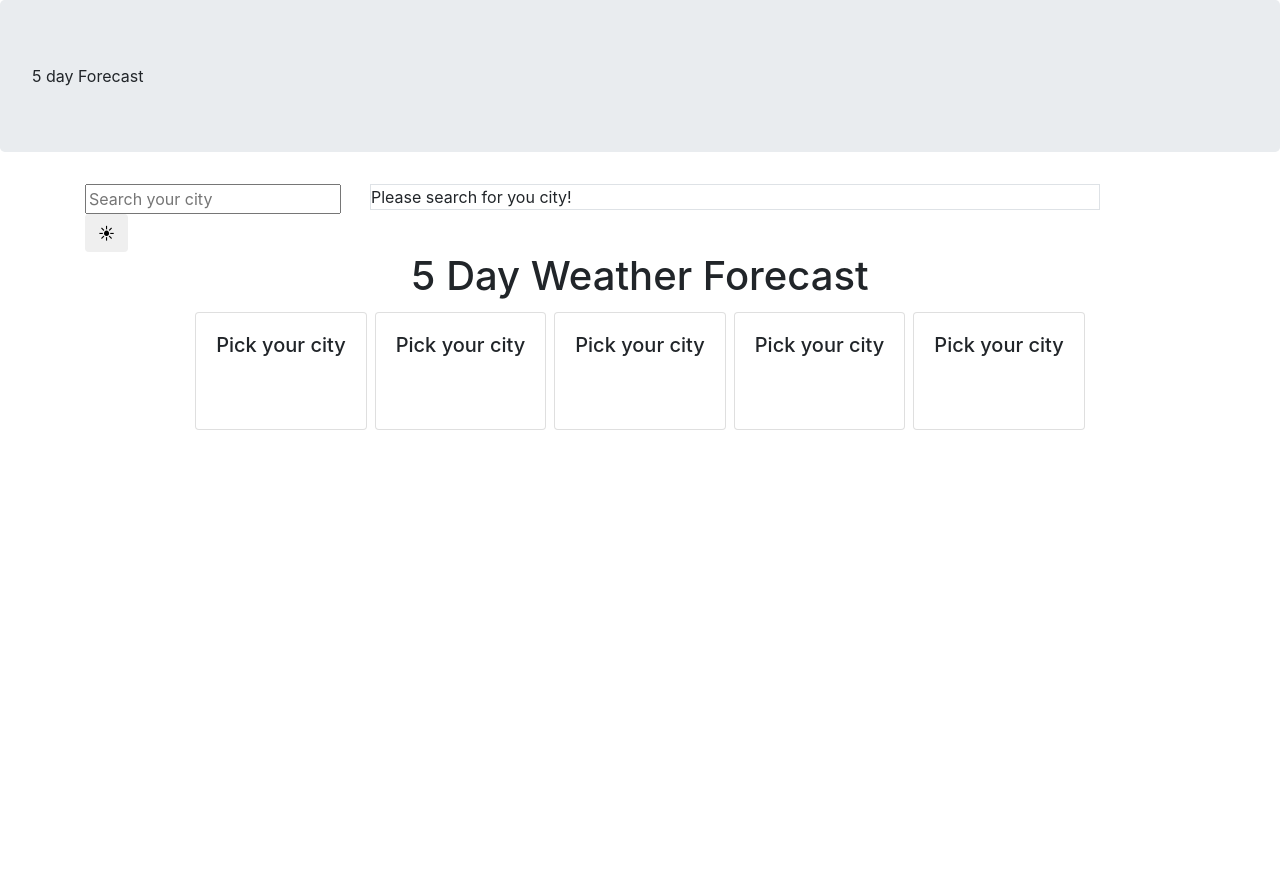
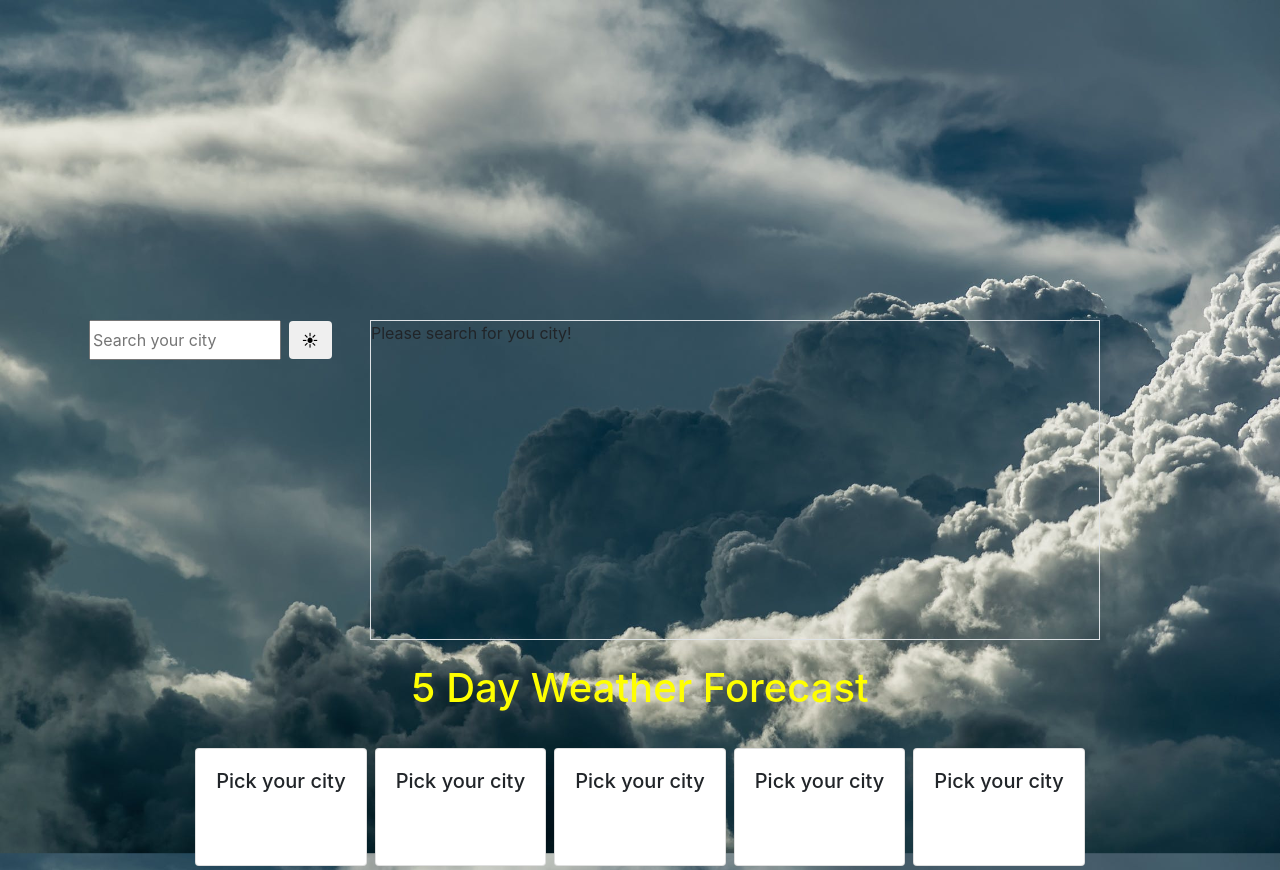
Before and after one commit to nick-hernstedt/WeatherApp, a plain HTML site: page index.html in a window 1280 px wide. Before the commit the page ends 800 px from the top, so only its background shows below. Drawn offline with nearby package versions, Linux system fonts and the light colour scheme.

Commit message:
added background and did some css for page

```diff
--- a/assets/css/style.css
+++ b/assets/css/style.css
@@ -1,4 +1,37 @@
-#todaysWeather {
-  border: 1px lightgrey solid;
-  border-radius: 10px;
+body,
+html {
+  height: 100%;
 }
+
+body {
+  padding-top: 20rem;
+}
+
+.bg {
+  background-image: url("../images/clouds.jpeg");
+  min-height: 100%;
+  max-height: 150%;
+  background-attachment: fixed;
+  background-position: center;
+  background-repeat: no-repeat;
+  background-size: cover;
+}
+
+#cityInput {
+  width: 12rem;
+  height: 2.5rem;
+  margin-left: 4px;
+}
+
+#searchBtn {
+  margin-bottom: 3px;
+  margin-left: 3px;
+}
+
+#lowerHeader {
+  color: yellow;
+}
+
+#city-name {
+  height: 20rem;
+}
--- a/assets/javascript/script.js
+++ b/assets/javascript/script.js
@@ -97,7 +97,7 @@ function displayWeatherInfo() {
     var windSpeed = response.list[0].wind.speed;
 
     //setting wind speed
-    $("#windSpeed").text("Wind Speed: " + windspeed + "MPH");
+    $("#windSpeed").text("Wind Speed: " + windSpeed + "MPH");
 
     var cardIndex = 1;
     for (var i = 0; i < response.list.length; i += 8) {
@@ -161,7 +161,7 @@ function renderButtons() {
     // Then dynamicaly generates buttons for each city in the array
     var a = $("<button>");
     // Adds a class of city to our button
-    a.addClass("city btn btn-primary m-1 col-12");
+    a.addClass("city btn m-1 col-12");
     // Added a data-attribute
     a.attr("data-name", cities[i]);
     // Provided the initial button text
--- a/index.html
+++ b/index.html
@@ -22,10 +22,8 @@
 
     <title>5 Day Forecast</title>
   </head>
-  <body>
+  <body class="bg">
 
-
-    <div class="jumbotron">5 day Forecast</div>
 
 
 
@@ -50,12 +48,11 @@
           <div id="temp"></div>
           <div id="humidity"></div>
           <div id="windSpeed"></div>
-          <div id="uvIndex"></div>
         </div>
       </div>
 
 
-      <H1 class="text-center">5 Day Weather Forecast</H1>
+      <H1 class="text-center pb-4" id="lowerHeader">5 Day Weather Forecast</H1>
       <!-- 5 day forcast cards -->
         <div class="d-flex justify-content-center">
 
```
Also changed, not shown: assets/images/clouds.jpeg (added).
